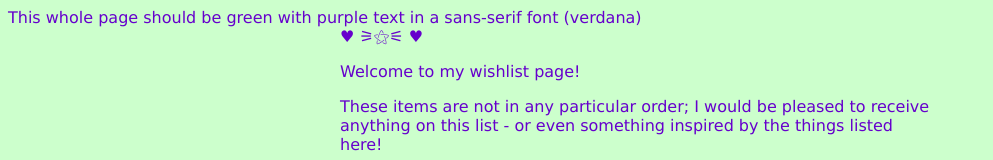
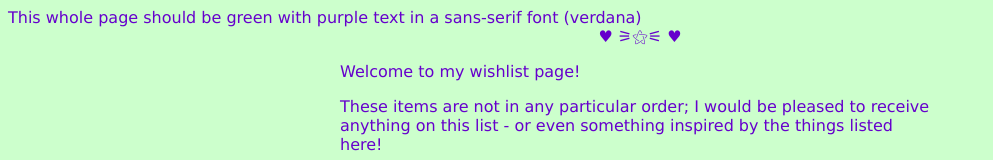
Before and after one commit to Tchailenova/Tchailenova.github.io, a plain HTML site: page wishlist.html in a window 1280 px wide. Shown: the top 160 px of the page, without its empty margins (0-993 px from the left). Drawn offline with Linux system fonts and the light colour scheme.

Commit message:
Update wishlist.html
another attempt to actually center that string of symbols

```diff
--- a/wishlist.html
+++ b/wishlist.html
@@ -10,7 +10,7 @@
 </head>
 <body style="background-color:#ccffcc;color:#6600CC;font-family:verdana;">
   This whole page should be green with purple text in a sans-serif font (verdana)
-  <div class="main"> <style="text-align:center;">
+  <div class="main" style="text-align:center;">
   ♥ &#9886;&#9885;&#9887; ♥
   </div>
   <div class="main">
```
